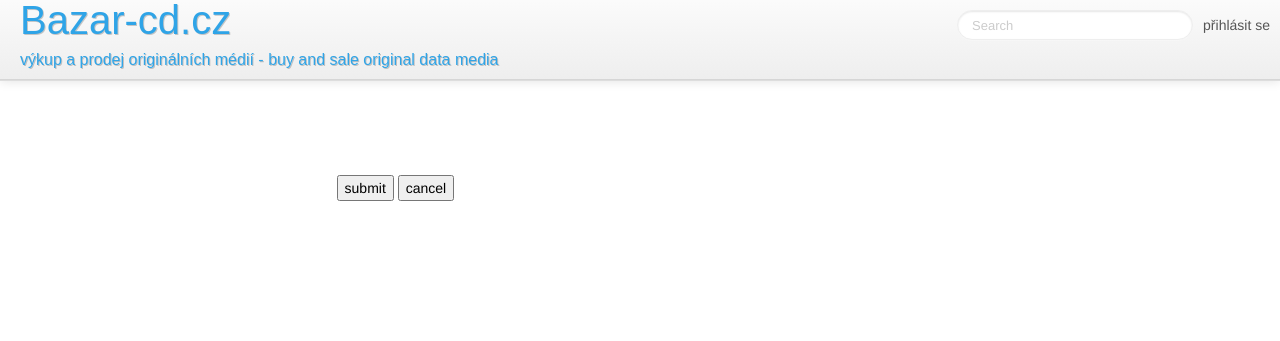
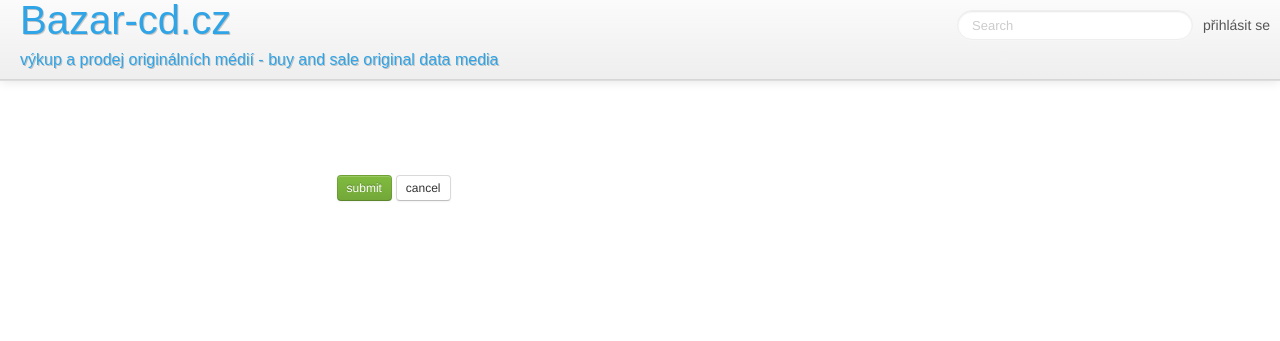
Before and after one commit to jstavel/cdbazar, a Django app: template templates/store/item_field_update.html in a window 1280 px wide. Shown: the top 341 px of the page. Run offline with Django 3.2, Linux system fonts and the light colour scheme; the template is opened without the code that fills it, so the values that code supplies are empty; some libraries are stand-ins or nearby versions.

Commit message:
doplnil jsem bootstrap formatovani tlacitek pro inline editaci policka.

```diff
--- a/templates/store/item_field_update/form-body.html
+++ b/templates/store/item_field_update/form-body.html
@@ -9,8 +9,8 @@
     </tbody>
   </table>
   <p>
-    <input type="submit" value="submit"></input>
-    <input type="submit" value="cancel"></input>
+    <input class="btn btn-small btn-success" type="submit" value="submit"></input>
+    <input class="btn btn-small btn-secondary" type="submit" value="cancel"></input>
   </p>
 </form>
 {% endif %}
```
